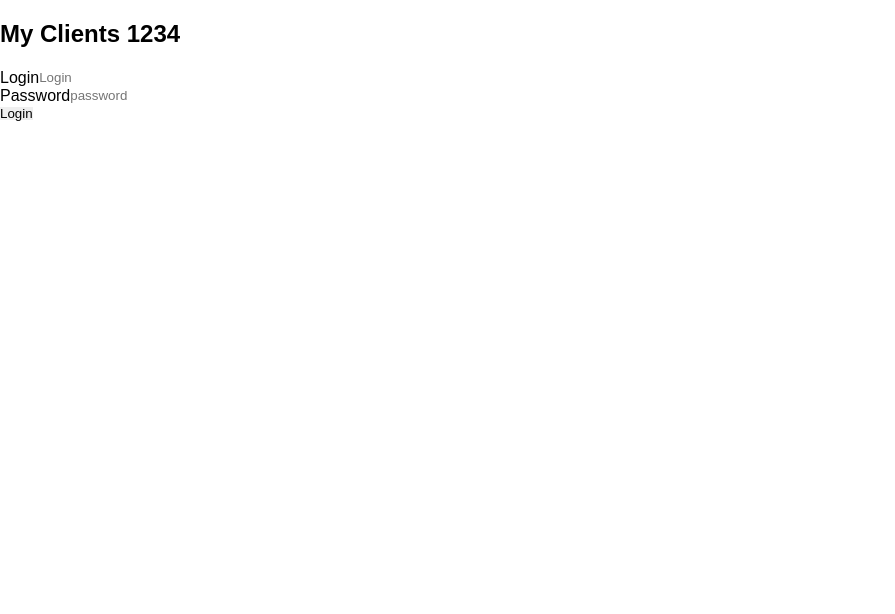
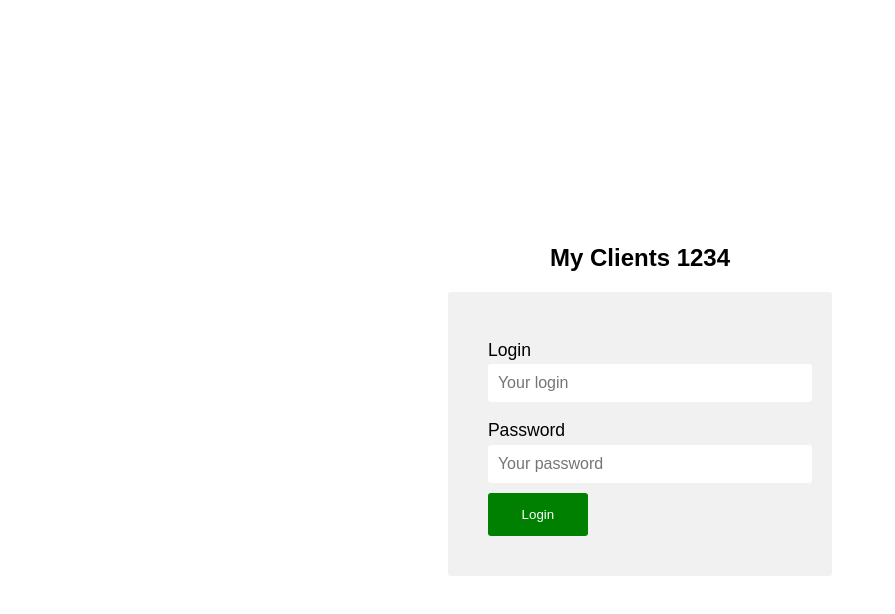
Before and after one commit to 1Prestes/costumers, a React (Create React App) app: page /sign-in in a window 1280 px wide. Shown: the top 614 px of the page, without its empty margins (0-895 px from the left). Built offline with nearby package versions, Linux system fonts and the light colour scheme.

Commit message:
style: add style to FormGroup

```diff
--- a/src/components/formGroup/index.js
+++ b/src/components/formGroup/index.js
@@ -1,6 +1,21 @@
 import React, { useState, useEffect } from "react";
+import styled from "styled-components";
 
-function FormGroup({ data, name, label, type }) {
+const Inputroup = styled.div`
+  padding: 10px 0;
+`;
+const Label = styled.label`
+  font-size: 1.1em;
+  margin-bottom: 5px;
+`;
+const Input = styled.input`
+  padding: 10px;
+  border-radius: 3px;
+  font-size: 1em;
+  width: 100%;
+`;
+
+function FormGroup({ data, name, label, type = "text", placeholder }) {
   const [value, setValue] = useState("");
 
   useEffect(() => {
@@ -21,10 +36,10 @@ function FormGroup({ data, name, label, type }) {
   };
 
   return (
-    <div>
-      <label>{label}</label>
-      <input {...inputProps} placeholder={data} />
-    </div>
+    <Inputroup>
+      <Label>{label}</Label>
+      <Input {...inputProps} placeholder={placeholder} />
+    </Inputroup>
   );
 }
 
--- a/src/pages/SignIn/index.js
+++ b/src/pages/SignIn/index.js
@@ -1,9 +1,34 @@
 import React, { useContext } from "react";
 import { useHistory } from "react-router-dom";
+import styled from "styled-components";
 
 import StoreContext from "../../components/store/context";
 import { apiPost } from "../../helpers/axios-http-client";
 import { getFormData } from "../../helpers/form";
+import FormGroup from "../../components/formGroup";
+
+const Flex = styled.div`
+  display: flex;
+  flex-direction: column;
+  justify-content: center;
+  align-items: center;
+  padding: 20px;
+  height: 100vh;
+`;
+
+const Form = styled.form`
+  background: #f1f1f1;
+  padding: 40px;
+  border-radius: 3px;
+`;
+
+const ButtonLogin = styled.button`
+  padding: 15px;
+  border-radius: 3px;
+  width: 100px;
+  background: green;
+  color: white;
+`;
 
 function SignIn() {
   const { setToken } = useContext(StoreContext);
@@ -20,20 +45,19 @@ function SignIn() {
   };
 
   return (
-    <div>
+    <Flex>
       <h2>My Clients 1234</h2>
-      <form onSubmit={submitHandler}>
-        <div>
-          <label>Login</label>
-          <input type="text" name="login" placeholder="Login" />
-        </div>
-        <div>
-          <label>Password</label>
-          <input type="password" name="password" placeholder="password" />
-        </div>
-        <button aria-label="Login">Login</button>
-      </form>
-    </div>
+      <Form onSubmit={submitHandler}>
+        <FormGroup label="Login" name="login" placeholder="Your login" />
+        <FormGroup
+          label="Password"
+          type="password"
+          name="password"
+          placeholder="Your password"
+        />
+        <ButtonLogin aria-label="Login">Login</ButtonLogin>
+      </Form>
+    </Flex>
   );
 }
 
--- a/src/pages/manage/clients/edit/index.js
+++ b/src/pages/manage/clients/edit/index.js
@@ -38,28 +38,28 @@ function EditClient({ location }) {
     <div>
       <h1>Edit Client</h1>
       <form onSubmit={submitHandler}>
-        <FormGroup label="Name" type="text" name="name" data={client.name} />
+        <FormGroup label="Name" type="text" name="name" placeholder={client.name} />
         <FormGroup
           label="Address"
           type="text"
           name="address"
-          data={client.address}
+          placeholder={client.address}
         />
         <FormGroup
           label="Neighborhood"
           type="text"
           name="neighborhood"
-          data={client.neighborhood}
+          placeholder={client.neighborhood}
         />
-        <FormGroup label="City" type="text" name="city" data={client.city} />
-        <FormGroup label="UF" type="text" name="uf" data={client.uf} />
+        <FormGroup label="City" type="text" name="city" placeholder={client.city} />
+        <FormGroup label="UF" type="text" name="uf" placeholder={client.uf} />
         <FormGroup
           label="Telephone"
           type="text"
           name="telephone"
-          data={client.telephone}
+          placeholder={client.telephone}
         />
-        <FormGroup label="Email" type="text" name="email" data={client.email} />
+        <FormGroup label="Email" type="text" name="email" placeholder={client.email} />
         <button aria-label="Update Client data">Update</button>
       </form>
     </div>
```
Also changed, not shown: 1 other file (tests, documents, lock files or other folders).
